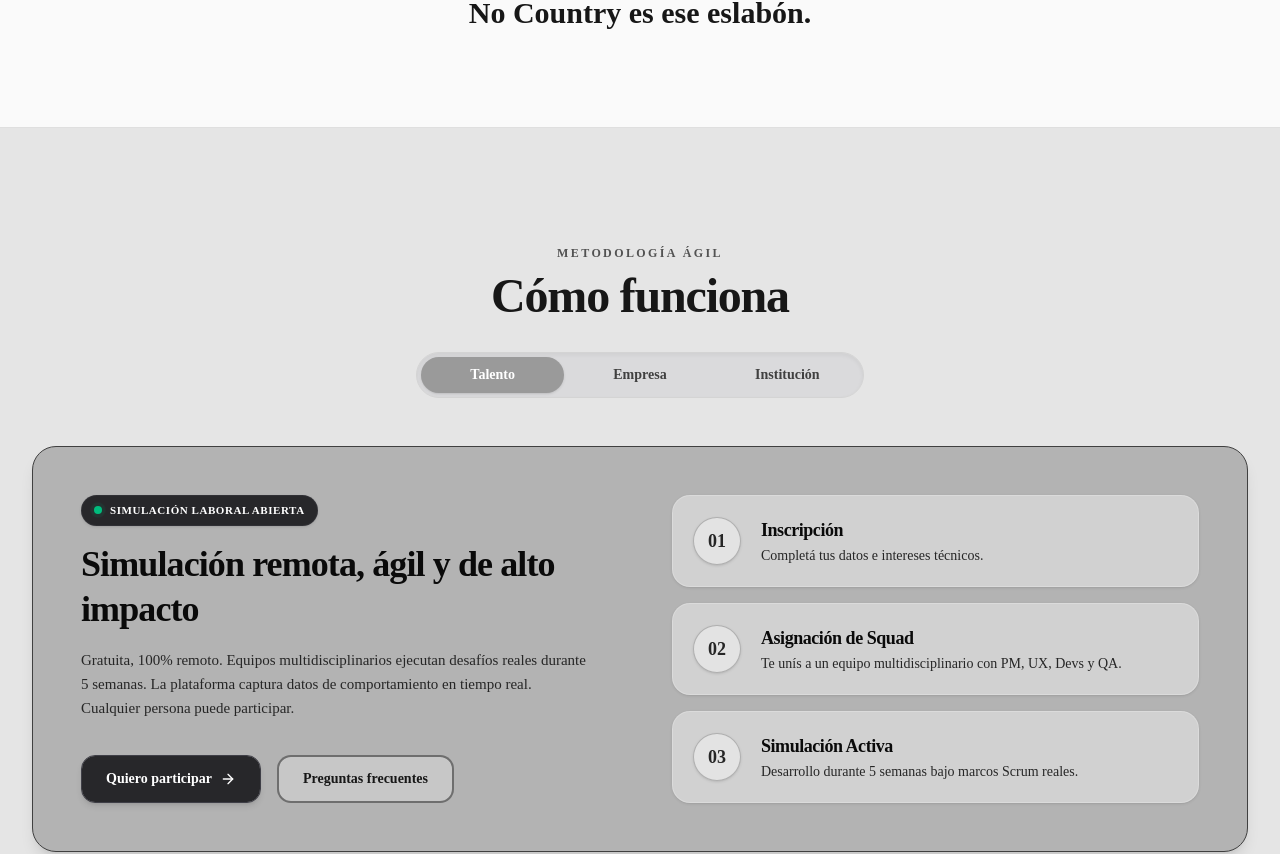
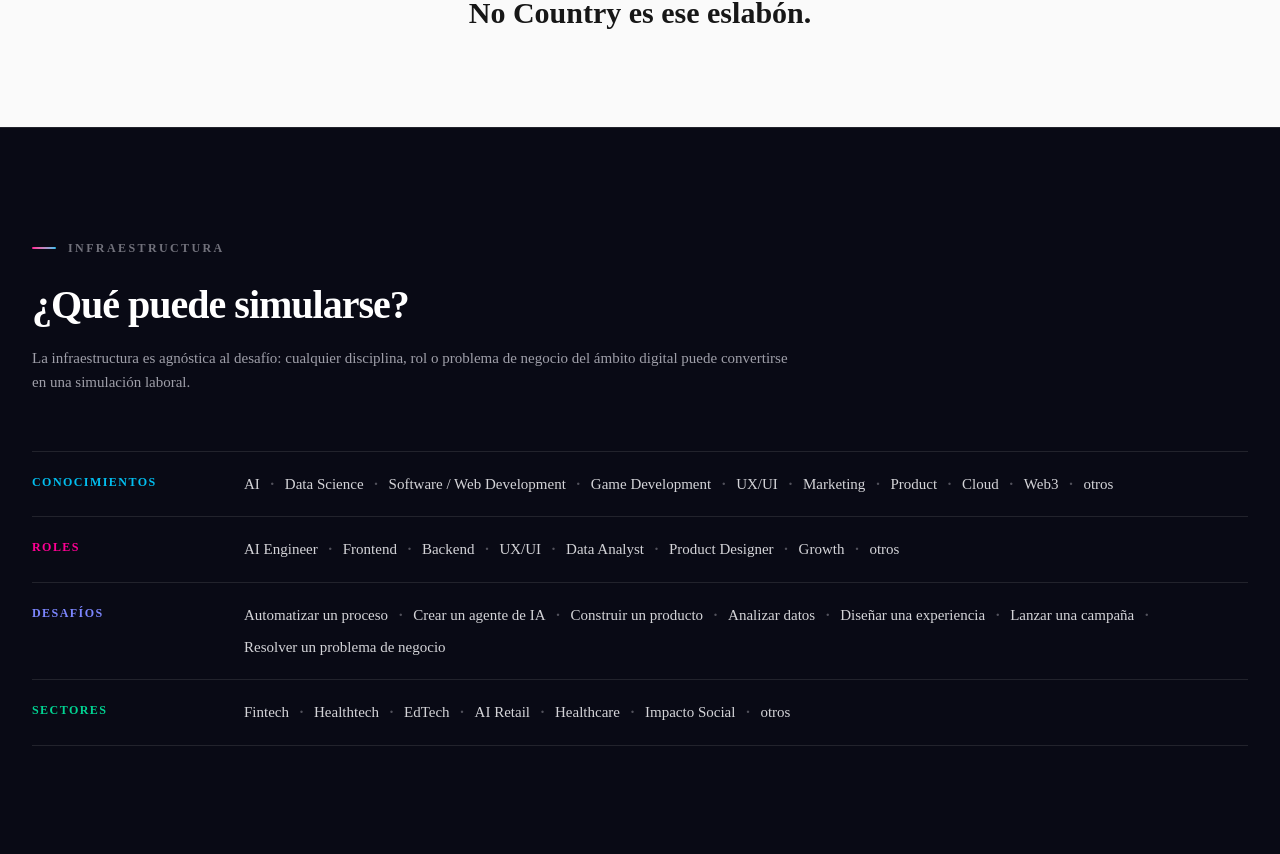
Before and after one commit to No-Country-simulation/fellowship-web-tm, a Next.js app in the folder frontend/: page / in a window 1280 px wide. Shown: the part 1759-2613 px from the top of the page. Built offline with nearby package versions, Linux system fonts and the light colour scheme.

Commit message:
feat: crear el componente QuePuedeSimularse.tsx

```diff
--- a/frontend/app/page.tsx
+++ b/frontend/app/page.tsx
@@ -2,6 +2,7 @@ import HeroSection from "@/components/organisms/HeroSection";
 import EmpresasCarousel from "@/components/organisms/EmpresasCarousel";
 import ShowcaseSection from "@/components/organisms/ShowcaseSection";
 import ParadigmaSection from "@/components/organisms/ParadigmaSection";
+import QuePuedeSimularse from "@/components/sections/QuePuedeSimularse";
 import ComoFunciona from "@/components/sections/ComoFunciona";
 import CasoOracle from "@/components/sections/CasoOracle";
 import Testimonios from "@/components/sections/Testimonios";
@@ -14,6 +15,7 @@ export default function Home() {
       <EmpresasCarousel />
       <ShowcaseSection />
       <ParadigmaSection />
+      <QuePuedeSimularse />
       <ComoFunciona />
       <CasoOracle />
       <Testimonios />
--- /dev/null
+++ b/frontend/components/sections/QuePuedeSimularse.tsx
@@ -0,0 +1,131 @@
+import React from "react";
+
+interface Category {
+  id: string;
+  name: string;
+  colorClass: string;
+  items: string[];
+}
+
+const categories: Category[] = [
+  {
+    id: "conocimientos",
+    name: "CONOCIMIENTOS",
+    colorClass: "text-[#02BEEF]",
+    items: [
+      "AI",
+      "Data Science",
+      "Software / Web Development",
+      "Game Development",
+      "UX/UI",
+      "Marketing",
+      "Product",
+      "Cloud",
+      "Web3",
+      "otros",
+    ],
+  },
+  {
+    id: "roles",
+    name: "ROLES",
+    colorClass: "text-[#FF0094]",
+    items: [
+      "AI Engineer",
+      "Frontend",
+      "Backend",
+      "UX/UI",
+      "Data Analyst",
+      "Product Designer",
+      "Growth",
+      "otros",
+    ],
+  },
+  {
+    id: "desafios",
+    name: "DESAFÍOS",
+    colorClass: "text-indigo-400",
+    items: [
+      "Automatizar un proceso",
+      "Crear un agente de IA",
+      "Construir un producto",
+      "Analizar datos",
+      "Diseñar una experiencia",
+      "Lanzar una campaña",
+      "Resolver un problema de negocio",
+    ],
+  },
+  {
+    id: "sectores",
+    name: "SECTORES",
+    colorClass: "text-emerald-400",
+    items: [
+      "Fintech",
+      "Healthtech",
+      "EdTech",
+      "AI Retail",
+      "Healthcare",
+      "Impacto Social",
+      "otros",
+    ],
+  },
+];
+
+export default function QuePuedeSimularse() {
+  return (
+    <section
+      id="que-puede-simularse"
+      className="w-full bg-[#090a15] py-20 md:py-28 text-white border-t border-b border-white/10"
+    >
+      <div className="w-full max-w-7xl mx-auto px-4 md:px-8">
+        {/* Badge with horizontal gradient line */}
+        <div className="flex items-center gap-3 mb-6 select-none">
+          <div className="h-[2px] w-6 bg-gradient-to-r from-[#FF0094] to-[#02BEEF] rounded-full shrink-0" />
+          <span className="text-xs font-bold tracking-[0.2em] text-zinc-500 uppercase">
+            INFRAESTRUCTURA
+          </span>
+        </div>
+
+        {/* Section Header */}
+        <div className="mb-14">
+          <h2 className="text-3xl md:text-[40px] font-bold text-white tracking-tight leading-tight mb-4">
+            ¿Qué puede simularse?
+          </h2>
+          <p className="text-sm md:text-[15px] text-zinc-400 max-w-3xl leading-relaxed">
+            La infraestructura es agnóstica al desafío: cualquier disciplina, rol o problema de negocio del ámbito digital puede convertirse en una simulación laboral.
+          </p>
+        </div>
+
+        {/* Content Rows with clean horizontal lines */}
+        <div className="border-b border-white/10">
+          {categories.map((category) => (
+            <div
+              key={category.id}
+              className="grid grid-cols-1 md:grid-cols-[180px_1fr] gap-2 md:gap-8 py-5 border-t border-white/10 items-start"
+            >
+              {/* Category Title */}
+              <h3 className={`text-xs font-extrabold tracking-[0.12em] uppercase md:pt-0.5 ${category.colorClass}`}>
+                {category.name}
+              </h3>
+
+              {/* Items List */}
+              <div className="flex flex-wrap items-center gap-y-2 text-sm md:text-[15px] text-zinc-300 font-medium leading-relaxed">
+                {category.items.map((item, index) => (
+                  <span key={item} className="inline-flex items-center">
+                    <span className="cursor-default select-all">
+                      {item}
+                    </span>
+                    {index < category.items.length - 1 && (
+                      <span className="mx-2.5 text-zinc-600 font-semibold select-none">
+                        ·
+                      </span>
+                    )}
+                  </span>
+                ))}
+              </div>
+            </div>
+          ))}
+        </div>
+      </div>
+    </section>
+  );
+}
```
